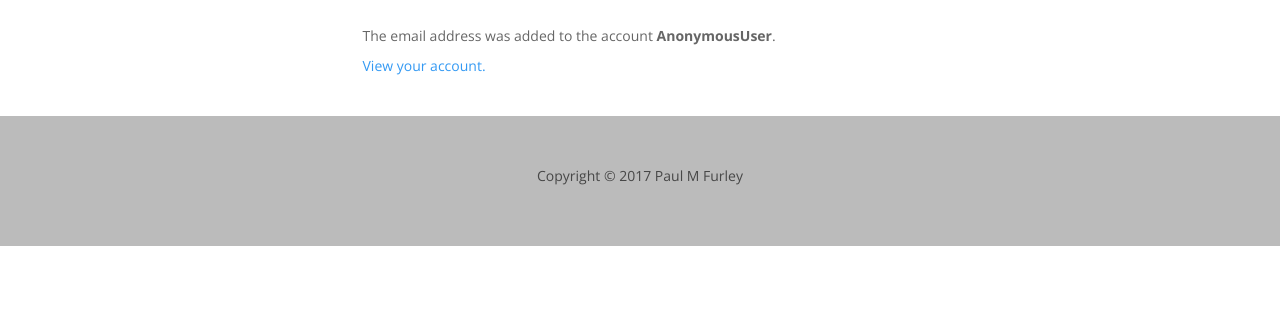
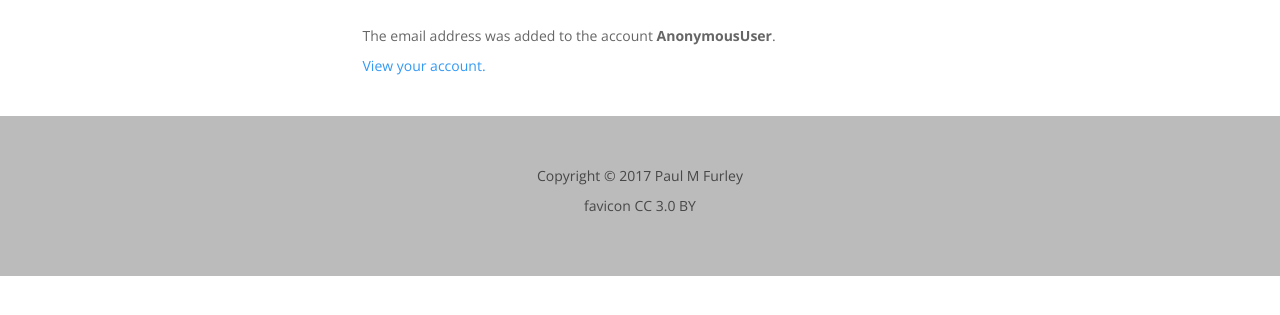
Before and after one commit to fawkesley/expirybot-web, a Django app: template expirybot/apps/users/templates/users/add_email_address.html in a window 1280 px wide. Shown: the part 254-569 px from the top of the page. Run offline with Django 3.2, Linux system fonts and the light colour scheme; the template is opened without the code that fills it, so the values that code supplies are empty; parts of the project's set-up code (start-up, migrations or seed data) failed here and were passed over; some libraries are stand-ins or nearby versions.

Commit message:
Update favicon

```diff
--- a/expirybot/templates/expirybot/base.html
+++ b/expirybot/templates/expirybot/base.html
@@ -9,9 +9,6 @@
     <!-- The above 3 meta tags *must* come first in the head; any other head content must come *after* these tags -->
     <meta name="description" content="">
     <meta name="author" content="">
-    <!--
-      favicon made by https://www.flaticon.com/authors/epiccoders, Creative Commons BY 3.0 (CC 3.0 BY)
-    -->
     <link rel="icon" href="{% static 'favicon.ico' %}">
     <link href="https://fonts.googleapis.com/css?family=Source+Sans+Pro" rel="stylesheet">
 
@@ -75,6 +72,9 @@
         <div class="container text-center">
           <p>Copyright © 2017 <a href="https://www.paulfurley.com">Paul M Furley</a>
           </p>
+          <p>
+            <a target="_new" href="https://www.flaticon.com/authors/epiccoders">favicon CC 3.0 BY</a>
+          </p>
         </div>
       </footer>
     {% endblock %}
```
Also changed, not shown: expirybot/static/favicon.ico.
